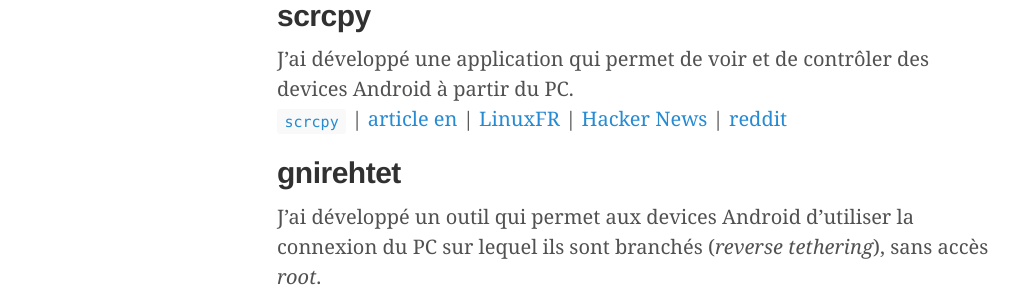
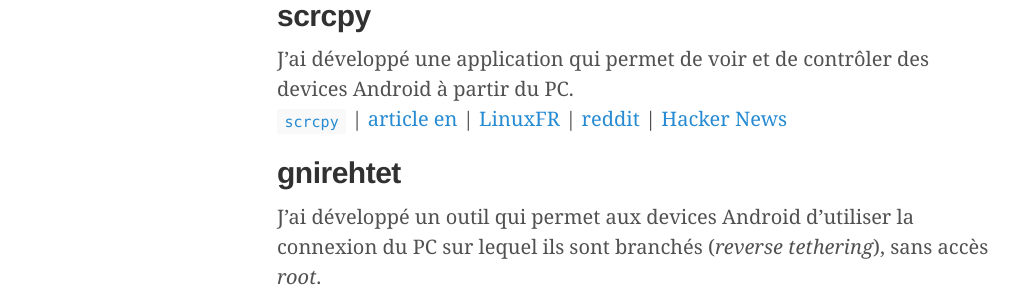
Before and after one commit to rom1v/blog.rom1v.com, a Jekyll site: the page built from contrib.md, in a window 1280 px wide and 900 px high, scrolled down 638 px. Shown: the part 155-451 px from the top of the window, without its empty margins (3-1022 px from the left). Built offline with Jekyll 4.4.1, drawn with Linux system fonts in a browser that asks for light colours.

```diff
--- a/contrib.md
+++ b/contrib.md
@@ -45,14 +45,14 @@ avec une description succincte.
 
 J'ai développé une application qui permet de voir et de contrôler des devices
 Android à partir du PC.
-[`scrcpy`] \| [article en][blog-scrcpy] \| [LinuxFR][scrcpy-linuxfr] \| [Hacker
-News][scrcpy-hn] \| [reddit][scrcpy-reddit]
+[`scrcpy`] \| [article en][blog-scrcpy] \| [LinuxFR][scrcpy-linuxfr] \|
+[reddit][scrcpy-reddit] \| [Hacker News][scrcpy-hn]
 
 [`scrcpy`]: https://github.com/Genymobile/scrcpy
 [blog-scrcpy]: {% post_url 2018-03-08-introducing-scrcpy %}
 [scrcpy-linuxfr]: https://linuxfr.org/users/rom1v/journaux/scrcpy-une-appli-pour-afficher-et-controler-des-devices-android
+[scrcpy-reddit]: https://www.reddit.com/r/Android/comments/834zmr/introducing_scrcpy_an_app_to_display_and_control/
 [scrcpy-hn]: https://news.ycombinator.com/item?id=16544977
-[scrcpy-reddit]: https://www.reddit.com/r/Android/comments/834zmr/introducing_scrcpy_an_app_to_display_and_control/
 
 
 ## gnirehtet
```
Also changed, not shown: _posts/2018-03-08-introducing-scrcpy.md (+2 -2 lines).
